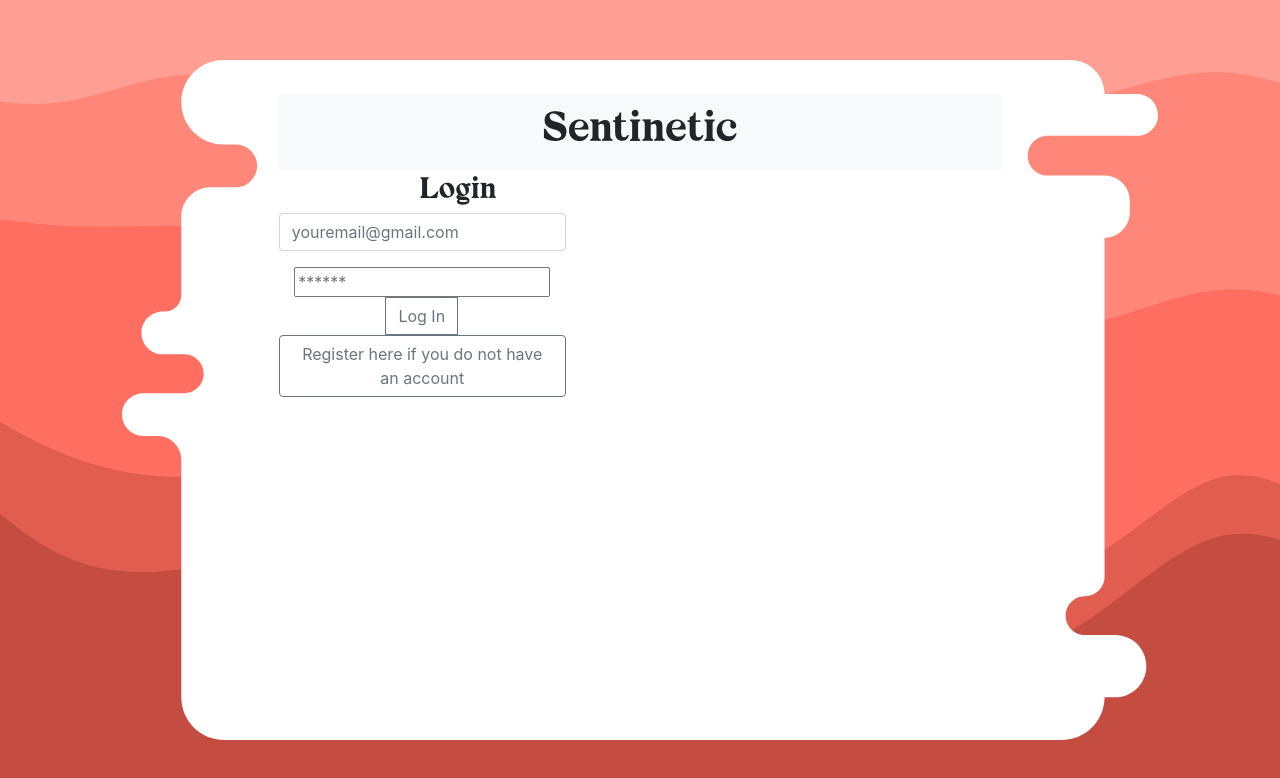
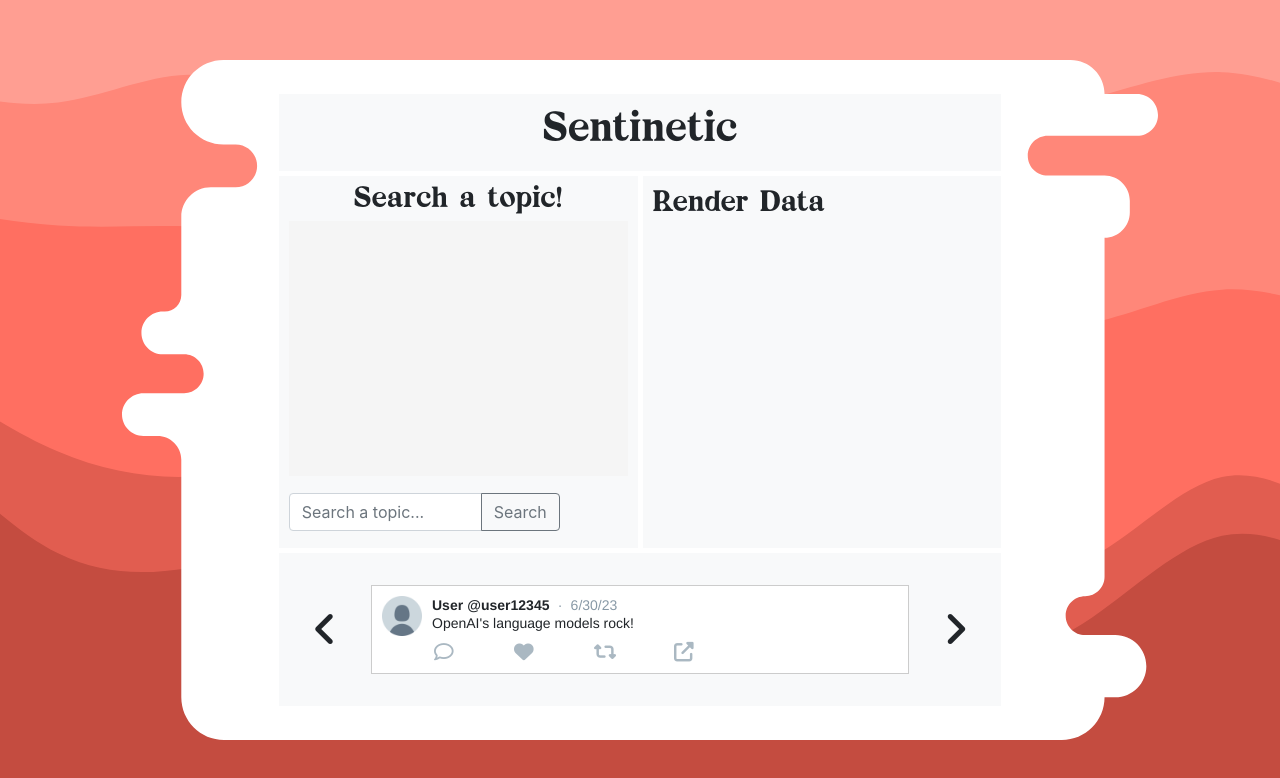
Before and after one commit to LandyWandy/Sentinetic, a React (Create React App) app in the folder client/: page / in a window 1280 px wide. Shown: the top 778 px of the page. Built offline with nearby package versions, Linux system fonts and the light colour scheme.

Commit message:
commented out Login page on app.js

```diff
--- a/client/src/App.js
+++ b/client/src/App.js
@@ -5,20 +5,20 @@ import { BrowserRouter, Routes, Route } from "react-router-dom";
 import Register from "./components/register";
 import Login from "./components/login";
 
+function App() {
+  return (
+    <div>
+      <Main />
+    </div>
+  );
+}
+
 // function App() {
+//    const { currentForm, setCurrentForm } = useState("login");
 //   return (
 //     <div>
-//       <Main />
+//       <Login />
 //     </div>
 //   );
 // }
-
-function App() {
-  //   const { currentForm, setCurrentForm } = useState("login");
-  return (
-    <div>
-      <Login />
-    </div>
-  );
-}
 export default App;
```
